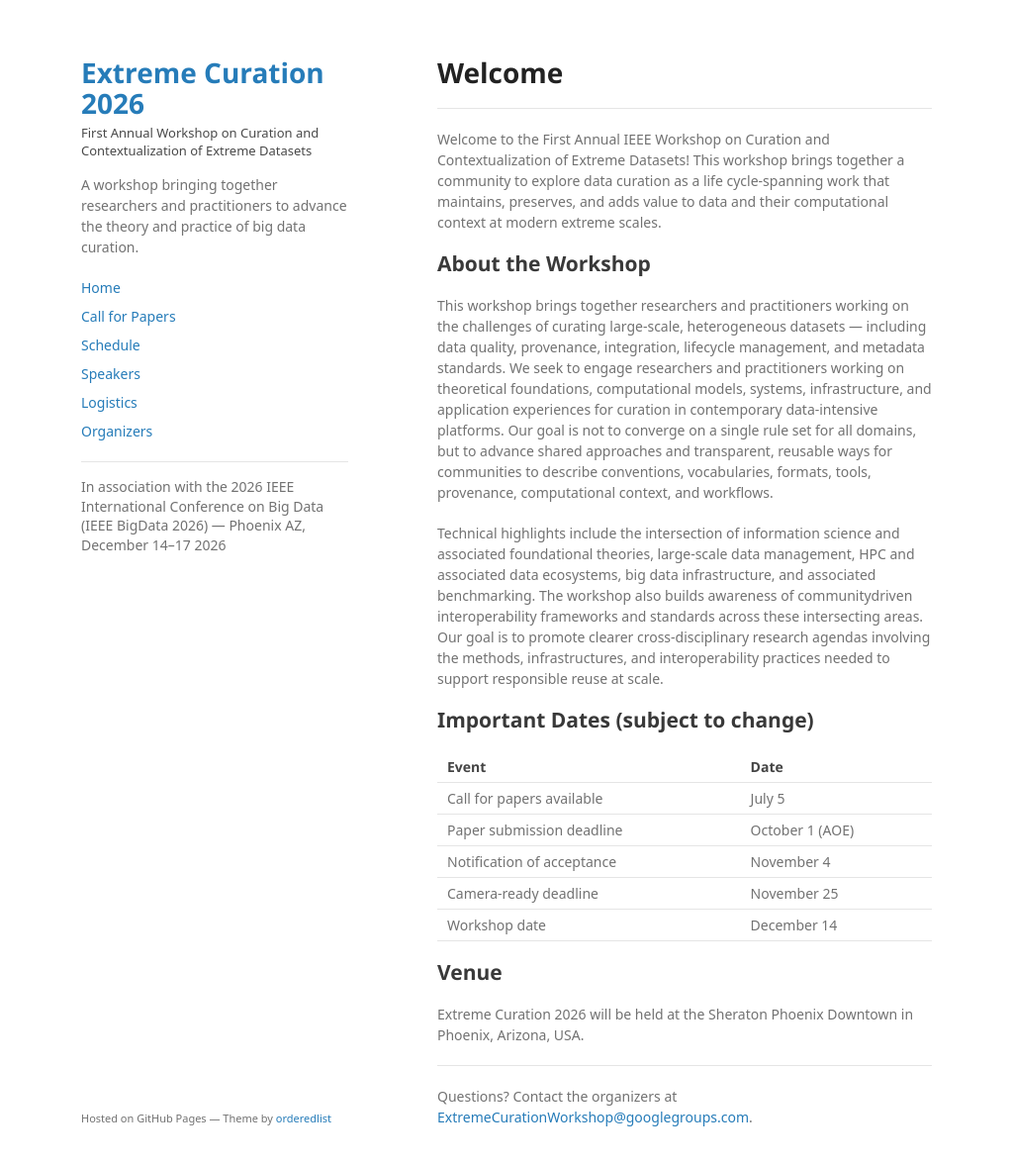
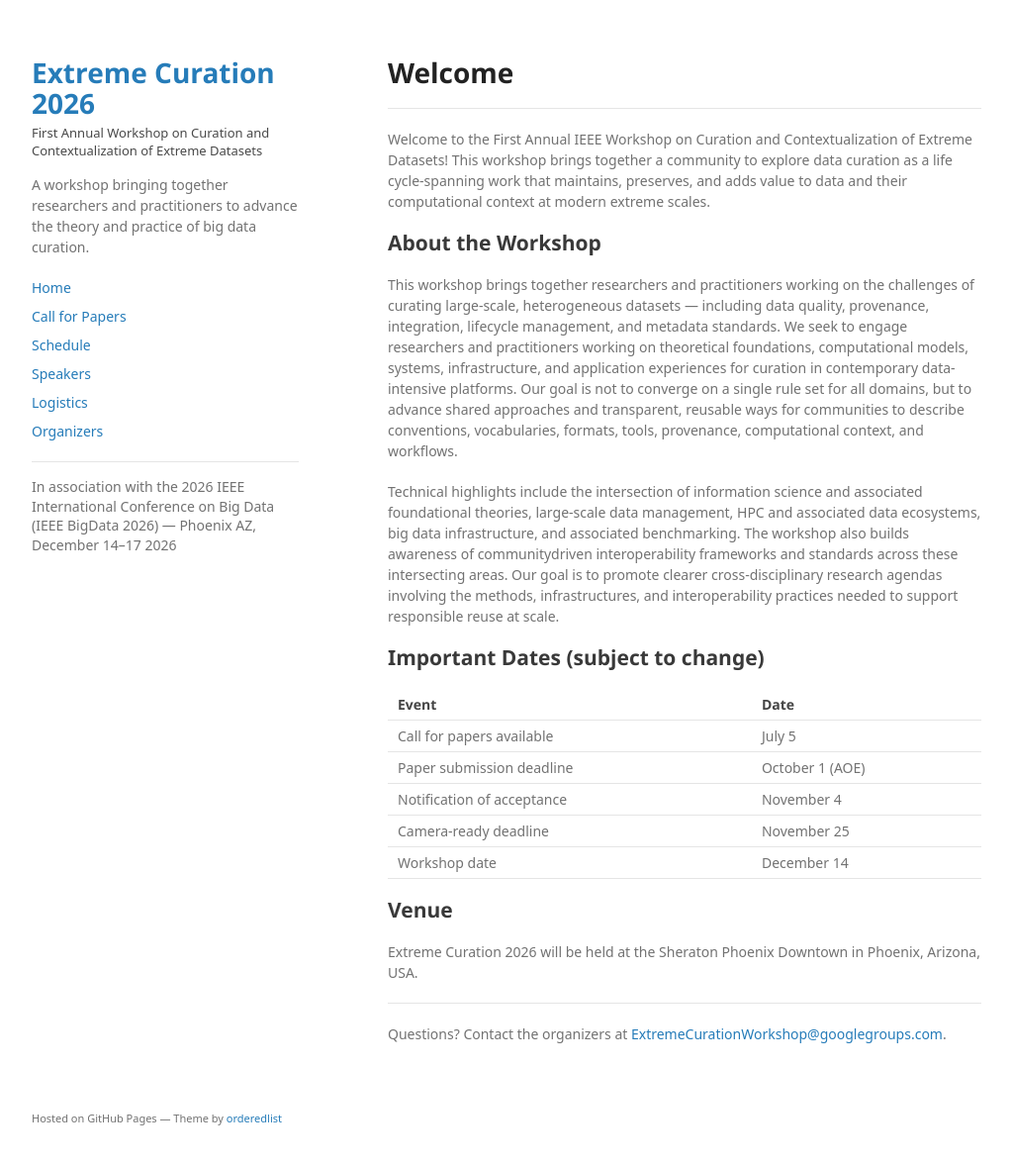
Before and after one commit to ExtremeDataCurationWorkshop/ExtremeDataCurationWorkshop.github.io, a Jekyll site: the page built from index.md, in a window 1280 px wide and 1209 px high. Shown: the top 1177 px of the window at 99% size, without its empty margins (128-1151 px from the left). Built offline with Jekyll 4.4.1, drawn with Linux system fonts in a browser that asks for light colours; some web fonts are replaced.

Commit message:
tweak theme CSS to give more space in right-hand column

```diff
--- a/_sass/jekyll-theme-minimal.scss
+++ b/_sass/jekyll-theme-minimal.scss
@@ -56,7 +56,7 @@ a:hover small {
 }
 
 .wrapper {
-  width:860px;
+  width:960px;
   margin:0 auto;
 }
 
@@ -142,7 +142,7 @@ header nav ul li a {
 }
 
 section {
-  width:500px;
+  width:600px;
   float:right;
   padding-bottom:50px;
 }
```
